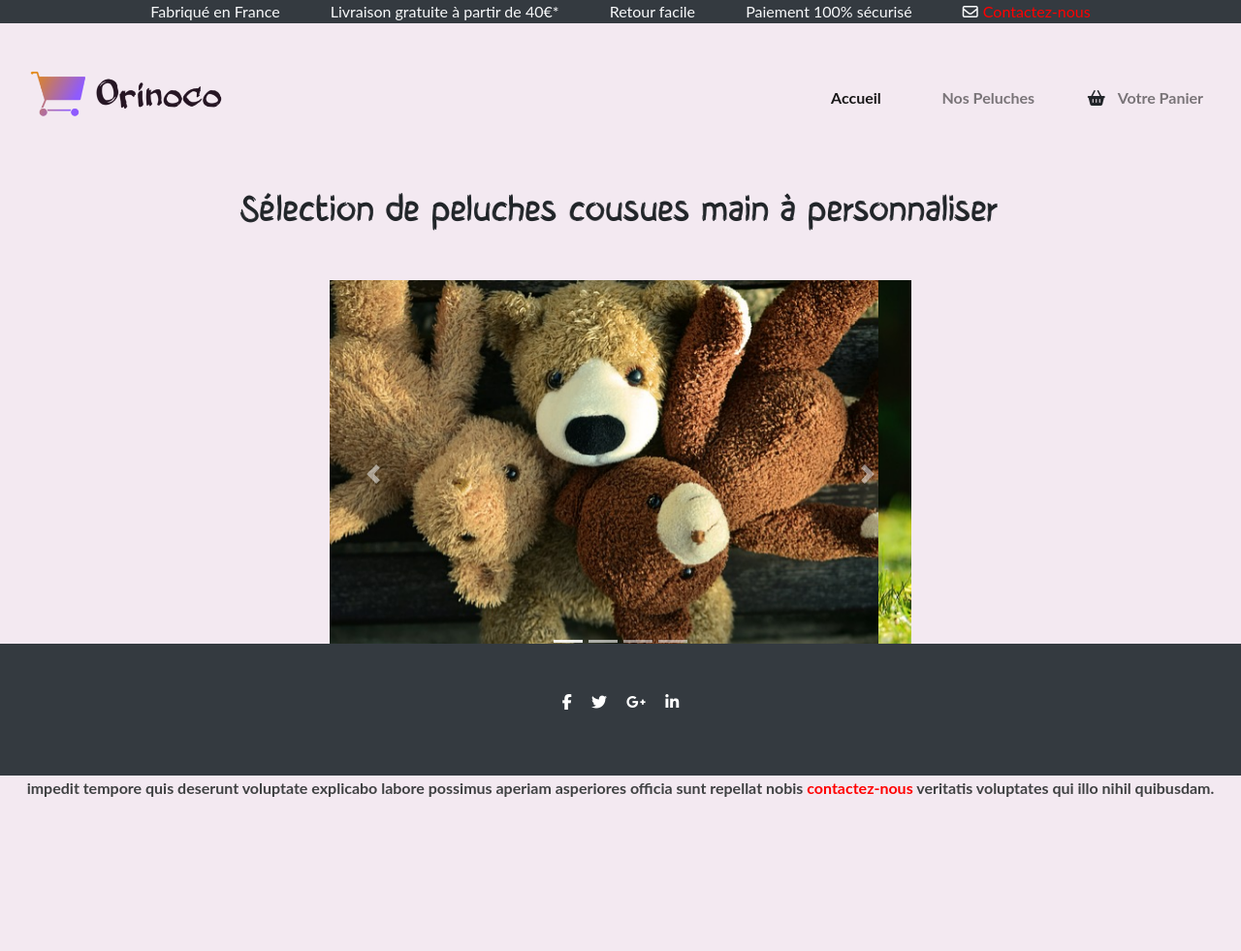
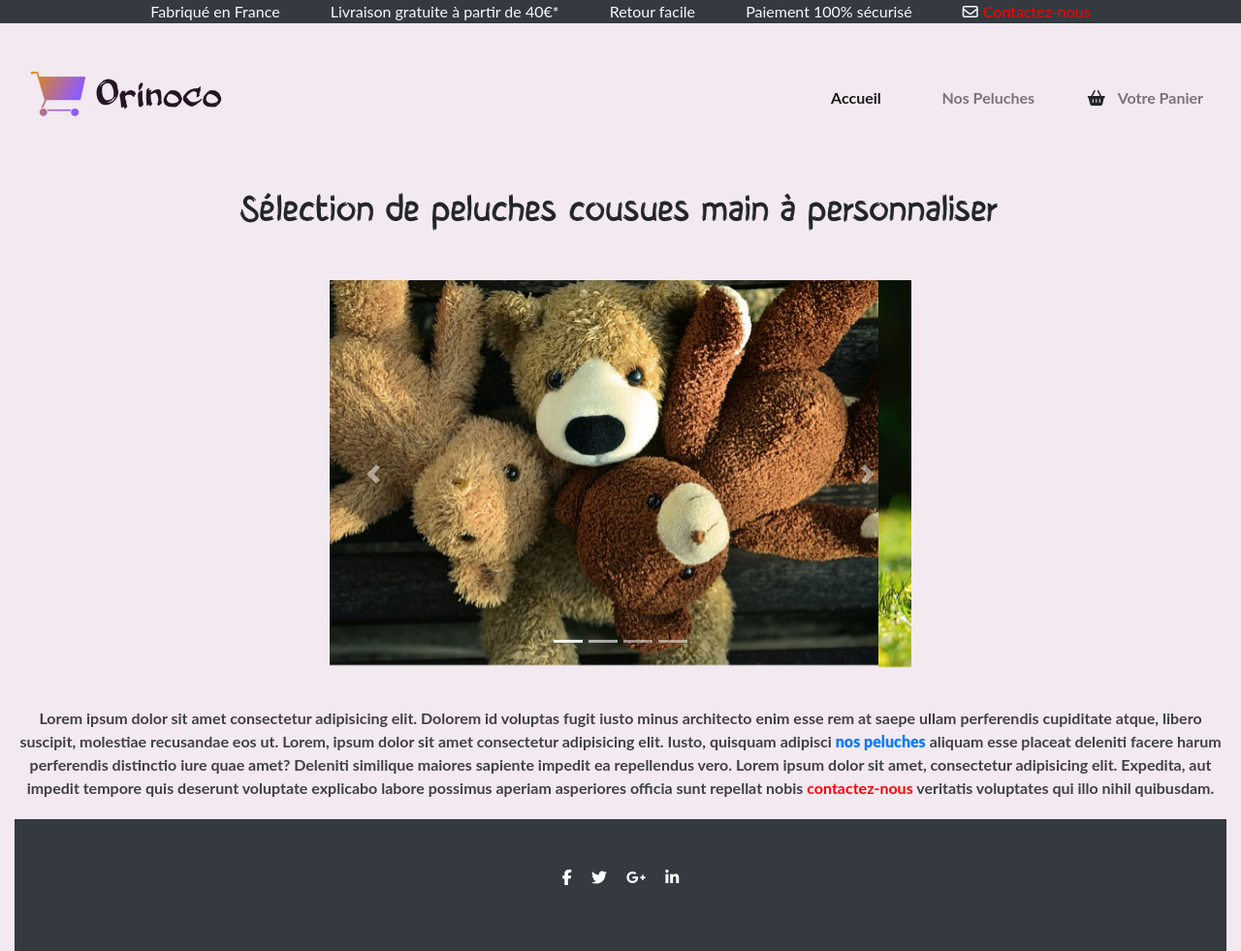
Before and after one commit to Isabelle-wd/IsabelleMartinez_5_10042021, a website: page html/index.html in a window 1280 px wide. Shown: the whole page at 97% size. Before the commit the page ends 845 px from the top, so only its background shows below. Drawn offline with nearby package versions, Linux system fonts and the light colour scheme; a web font is replaced by a local one.

Commit message:
Finishing touches

```diff
--- a/html/index.html
+++ b/html/index.html
@@ -101,7 +101,7 @@
     </div>
 
     <!-- Footer -->
-    <footer class="page-footer font-small bg-dark text-light py-5 fixed-bottom">
+    <footer class="page-footer font-small bg-dark text-light py-5">
       <div class="container">
         <ul class="list-unstyled list-inline text-center">
           <li class="list-inline-item">
```
